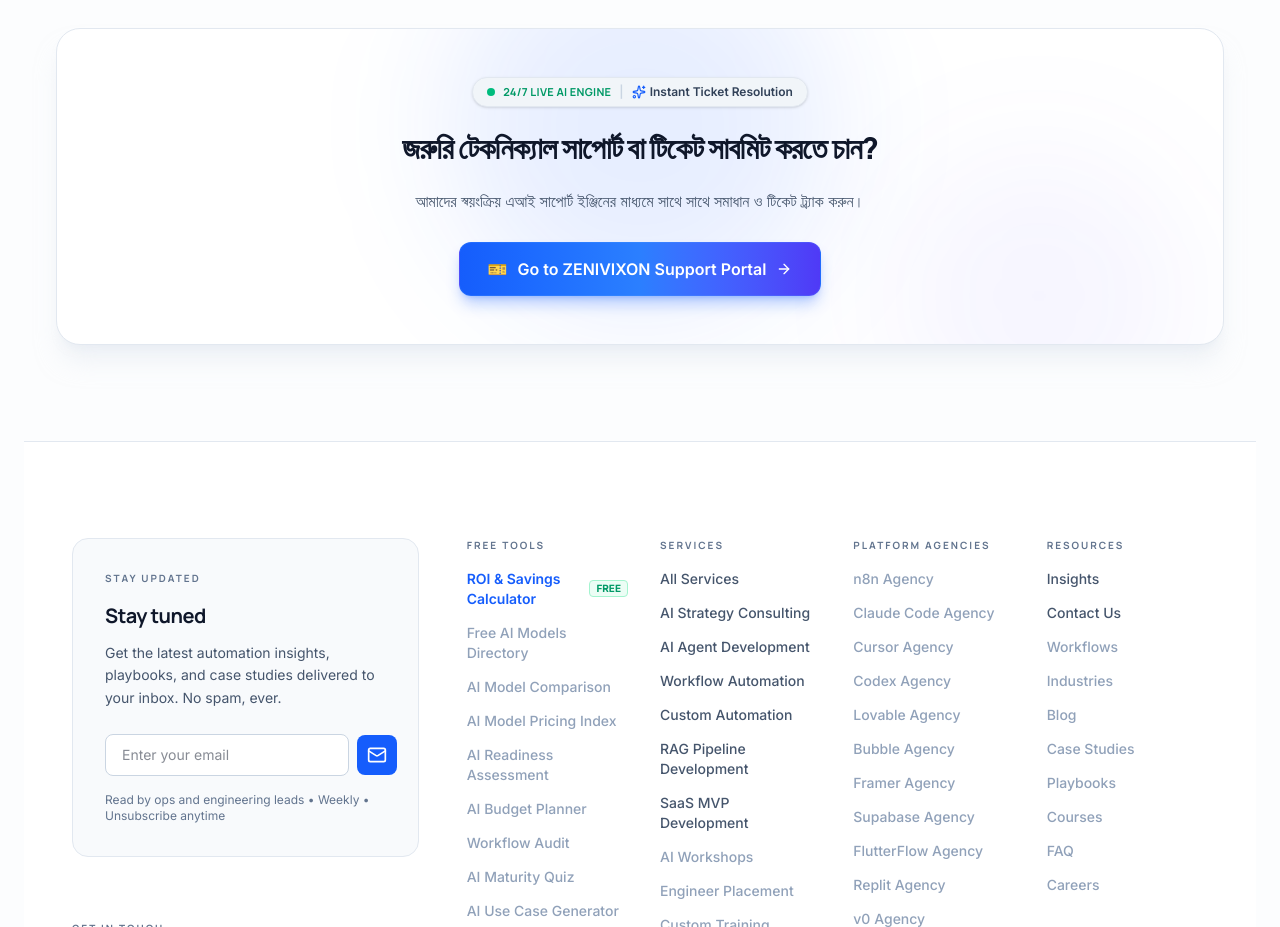
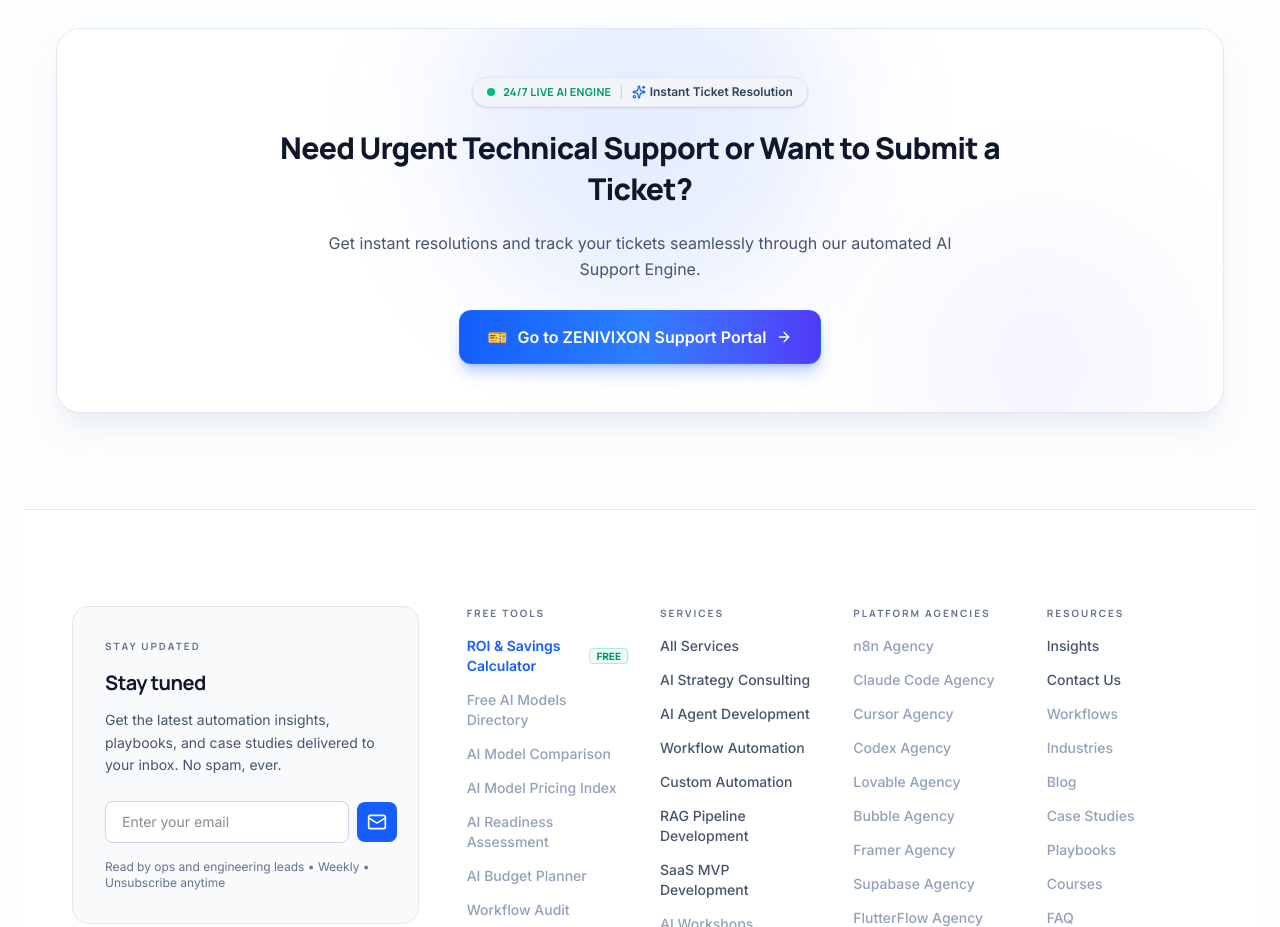
Before and after one commit to jakariyask1-prog/zenivixon, a Next.js app: page /contact in a window 1280 px wide. Shown: the part 1340-2267 px from the top of the page. Built offline with nearby package versions, Linux system fonts and the light colour scheme; no server answers.

Commit message:
chore(contact): translate support portal banner text to english for global audience

```diff
--- a/package.json
+++ b/package.json
@@ -11,8 +11,10 @@
   "dependencies": {
     "@google/generative-ai": "^0.24.1",
     "@hookform/resolvers": "^5.9.1",
+    "@qdrant/js-client-rest": "^1.19.0",
     "@upstash/redis": "^1.38.3",
     "clsx": "^2.1.1",
+    "dotenv": "^17.4.2",
     "framer-motion": "^13.1.1",
     "google-auth-library": "^11.0.2",
     "google-spreadsheet": "^5.3.0",
--- a/src/components/contact/SupportPortalBanner.tsx
+++ b/src/components/contact/SupportPortalBanner.tsx
@@ -34,12 +34,12 @@ export function SupportPortalBanner() {
 
         {/* Heading */}
         <h3 className="text-2xl sm:text-3xl font-extrabold text-[#0F172A] dark:text-white tracking-tight font-heading leading-snug transition-colors duration-300">
-          জরুরি টেকনিক্যাল সাপোর্ট বা টিকেট সাবমিট করতে চান?
+          Need Urgent Technical Support or Want to Submit a Ticket?
         </h3>
 
         {/* Description */}
         <p className="text-slate-600 dark:text-slate-400 text-sm sm:text-base leading-relaxed max-w-2xl mx-auto transition-colors duration-300">
-          আমাদের স্বয়ংক্রিয় এআই সাপোর্ট ইঞ্জিনের মাধ্যমে সাথে সাথে সমাধান ও টিকেট ট্র্যাক করুন।
+          Get instant resolutions and track your tickets seamlessly through our automated AI Support Engine.
         </p>
 
         {/* Action Button */}
```
Also changed, not shown: 1 other file (tests, documents, lock files or other folders).
